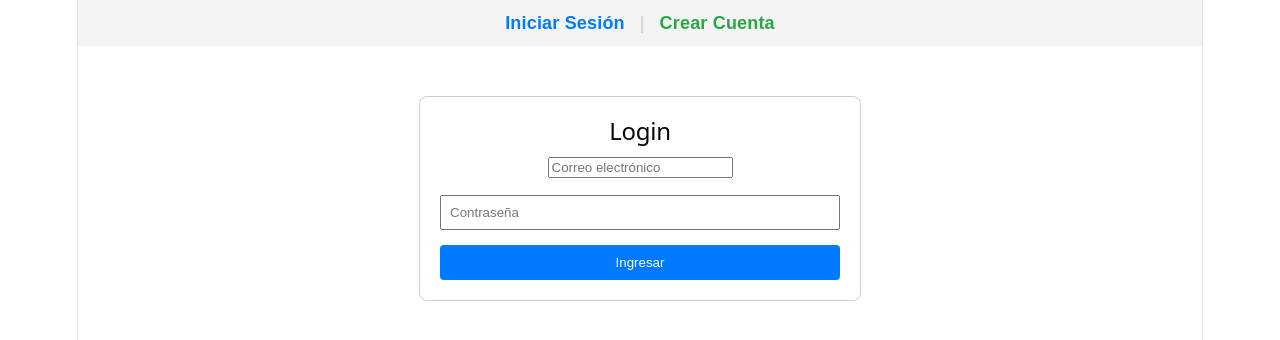
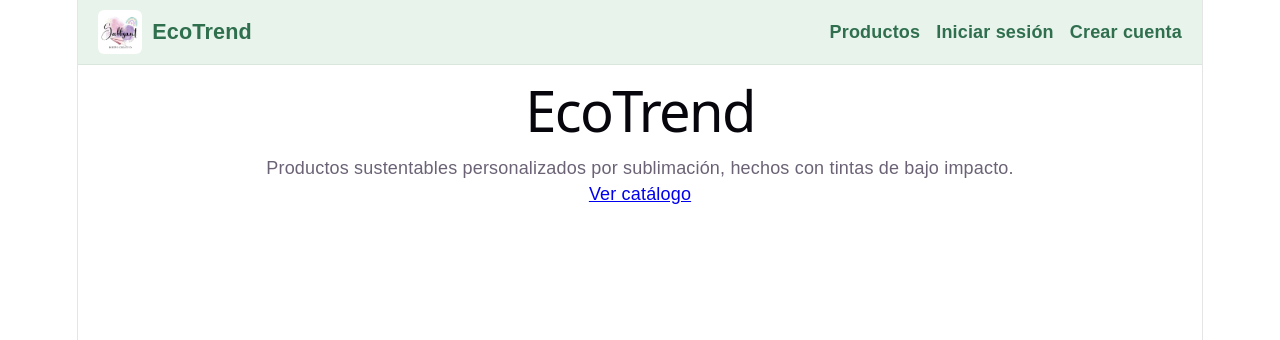
Before and after one commit to alex99-ai/proyecto-sublisant, a React (Vite) app in the folder Sitio_React_Vite/: page / in a window 1280 px wide. Shown: the top 340 px of the page. Built offline with nearby package versions, Linux system fonts and the light colour scheme.

Commit message:
SCRUM-9: agrega navbar, pagina de inicio con logotipo y ruta /productos

```diff
--- a/Sitio_React_Vite/package.json
+++ b/Sitio_React_Vite/package.json
@@ -10,6 +10,7 @@
     "preview": "vite preview"
   },
   "dependencies": {
+    "axios": "^1.20.0",
     "react": "^19.2.8",
     "react-dom": "^19.2.8",
     "react-router-dom": "^7.18.4"
--- a/Sitio_React_Vite/src/App.jsx
+++ b/Sitio_React_Vite/src/App.jsx
@@ -1,32 +1,24 @@
-import React from 'react';
-import { BrowserRouter as Router, Route, Routes, Link } from 'react-router-dom';
-import Login from './Login';
-import Registro from './Registro';
+import { BrowserRouter as Router, Route, Routes } from "react-router-dom";
+import Navbar from "./components/Navbar";
+import Inicio from "./pages/Inicio";
+import Productos from "./pages/Productos";
+import Login from "./Login";
+import Registro from "./Registro";
 
 function App() {
   return (
     <Router>
-      <div style={{ fontFamily: 'Arial, sans-serif'}}>
-
-    <nav style={{ backgroundColor: '#f4f4f4', padding: '10px', textAlign: 'center', marginBottom: '20px' }}>
-       <Link to= "/" style={{ margin: '0 15px', textDecoration: 'none', color: '#007bff', fontWeight: 'bold' }}>
-       Iniciar Sesión
-       </Link>
-     <span style={{ color: '#ccc' }}>|</span>
-     <Link to= "/registro" style={{ margin: '0 15px', textDecoration: 'none', color: '#28a745', fontWeight: 'bold' }}>
-     Crear Cuenta
-     </Link>
-
-    </nav>
-
-    <Routes>
-      <Route path="/" element={<Login />} />
-      <Route path="/registro" element={<Registro />} />
-    </Routes>
-  </div>
-</Router>
+      <div style={{ fontFamily: "Arial, sans-serif" }}>
+        <Navbar />
+        <Routes>
+          <Route path="/" element={<Inicio />} />
+          <Route path="/productos" element={<Productos />} />
+          <Route path="/login" element={<Login />} />
+          <Route path="/registro" element={<Registro />} />
+        </Routes>
+      </div>
+    </Router>
   );
 }
 
-
 export default App;
--- /dev/null
+++ b/Sitio_React_Vite/src/components/Navbar.css
@@ -0,0 +1,42 @@
+.navbar {
+  display: flex;
+  justify-content: space-between;
+  align-items: center;
+  flex-wrap: wrap;
+  gap: 12px;
+  padding: 10px 20px;
+  background: #e8f3ec;
+  border-bottom: 1px solid #d9e6dd;
+}
+
+.navbar__marca {
+  display: flex;
+  align-items: center;
+  gap: 10px;
+  text-decoration: none;
+  color: #2f6f4e;
+  font-weight: bold;
+  font-size: 1.2rem;
+}
+
+.navbar__marca img {
+  height: 44px;
+  border-radius: 6px;
+}
+
+.navbar__links {
+  display: flex;
+  gap: 16px;
+  align-items: center;
+  flex-wrap: wrap;
+}
+
+.navbar__links a {
+  text-decoration: none;
+  color: #2f6f4e;
+  font-weight: 600;
+}
+
+.navbar__links a.active {
+  text-decoration: underline;
+}
--- /dev/null
+++ b/Sitio_React_Vite/src/components/Navbar.jsx
@@ -0,0 +1,21 @@
+import { NavLink } from "react-router-dom";
+import "./Navbar.css";
+import logo from "../assets/sublisant.jpg";
+
+function Navbar() {
+  return (
+    <nav className="navbar">
+      <NavLink className="navbar__marca" to="/">
+        <img src={logo} alt="Logotipo Sublisant" />
+        <span>EcoTrend</span>
+      </NavLink>
+      <div className="navbar__links">
+        <NavLink to="/productos">Productos</NavLink>
+        <NavLink to="/login">Iniciar sesión</NavLink>
+        <NavLink to="/registro">Crear cuenta</NavLink>
+      </div>
+    </nav>
+  );
+}
+
+export default Navbar;
--- /dev/null
+++ b/Sitio_React_Vite/src/pages/Inicio.jsx
@@ -0,0 +1,17 @@
+import { Link } from "react-router-dom";
+import "./Inicio.css";
+
+function Inicio() {
+  return (
+    <section className="inicio">
+      <h1>EcoTrend</h1>
+      <p>
+        Productos sustentables personalizados por sublimación, hechos con
+        tintas de bajo impacto.
+      </p>
+      <Link className="inicio__boton" to="/productos">Ver catálogo</Link>
+    </section>
+  );
+}
+
+export default Inicio;
```
Also changed, not shown: Sitio_React_Vite/src/pages/Inicio.css (added), 1 other file (tests, documents, lock files or other folders).
